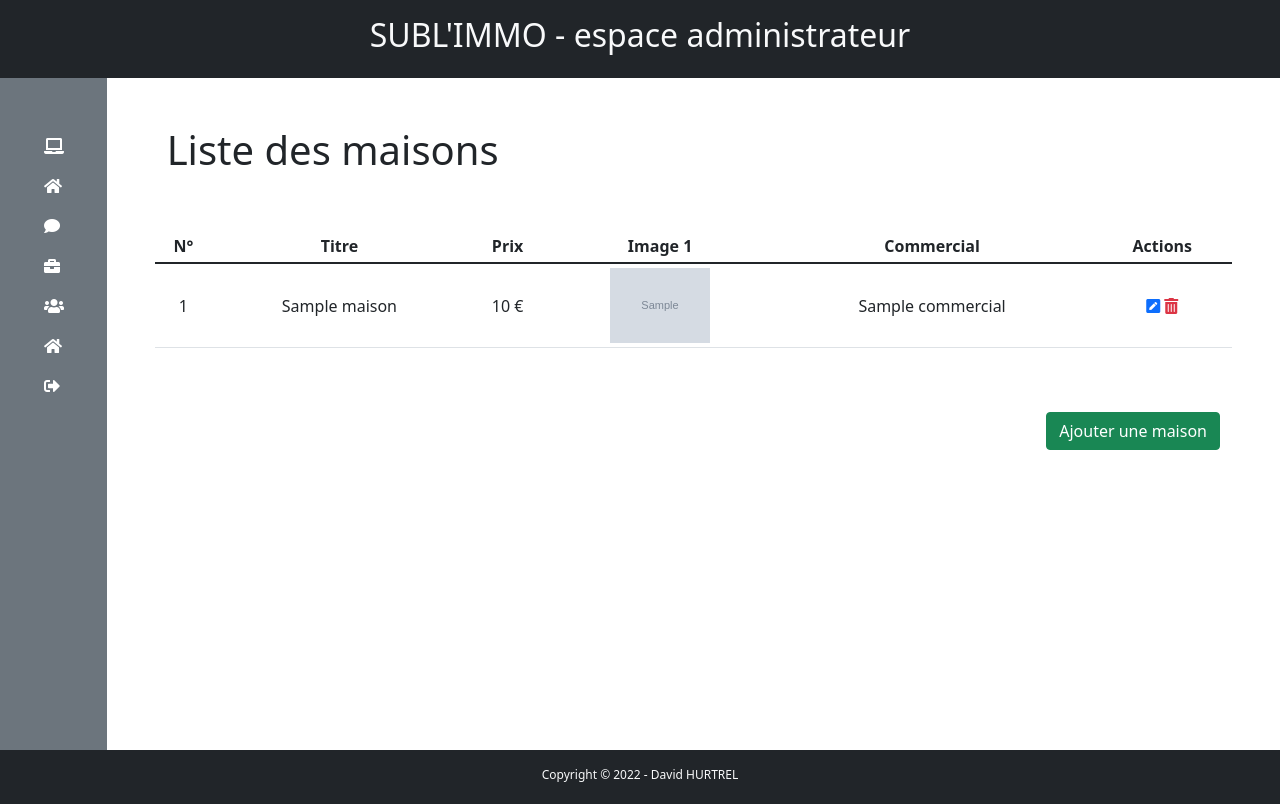
After one commit to davidHurtrel/dwwm20-sublimmo, a Symfony app: template templates/admin/maisons.html.twig in a window 1280 px wide. The commit adds this page. Run offline with Twig, Linux system fonts and the light colour scheme; the template is opened without the code that fills it: most values are stand-ins (such as "Sample title", 1, 10 or a date in 2020); grey boxes marked "Sample" are stand-in pictures; some libraries are stand-ins or nearby versions.

Commit message:
admin base setup with admin homepage and houses page

```diff
--- /dev/null
+++ b/public/css/admin.css
@@ -0,0 +1,45 @@
+/* **************************************** RESET **************************************** */
+
+    * {
+        margin: 0;
+        padding: 0;
+        list-style-type: none;
+        text-decoration: none;
+    }
+
+/* **************************************** GLOBAL **************************************** */
+
+    :root {
+        --color-white: #FFFFFF;
+        --color-light-grey: #BBBBBB;
+    }
+
+    * {
+        font-size: lighter;
+    }
+
+/* **************************************** NAV **************************************** */
+
+    nav {
+        min-height: calc(100vh - 78.4px - 50px);
+    }
+
+        nav a {
+            color: var(--color-white);
+        }
+
+            nav a:hover {
+                color: var(--color-light-grey);
+            }
+
+/* **************************************** TABLE **************************************** */
+
+    table img {
+        width: 100px;
+    }
+
+/* **************************************** FOOTER **************************************** */
+
+    footer p {
+        font-size: 0.75em;
+    }
--- /dev/null
+++ b/templates/admin/maisons.html.twig
@@ -0,0 +1,41 @@
+{% extends 'baseAdmin.html.twig' %}
+
+{% block title %}maisons{% endblock %}
+
+{% block body %}
+
+    <h1 class="pb-5">Liste des maisons</h1>
+
+    <table class="table text-center table-hover table-sm">
+        <thead>
+            <tr>
+                <th>N°</th>
+                <th>Titre</th>
+                <th>Prix</th>
+                <th>Image 1</th>
+                <th>Commercial</th>
+                <th>Actions</th>
+            </tr>
+        </thead>
+        <tbody>
+            {% for maison in maisons|reverse %}
+                <tr>
+                    <td class="align-middle">{{ loop.revindex }}</td>
+                    <td class="align-middle">{{ maison.title }}</td>
+                    <td class="align-middle">{{ maison.price|number_format(0, ',', ' ') }} €</td>
+                    <td class="align-middle"><img src="{{ asset('img/' ~ maison.img1) }}" alt="photo principale {{ maison.title }}"></td>
+                    <td class="align-middle">{{ maison.commercial.name }}</td>
+                    <td class="align-middle">
+                        <a href="#" class="text-primary"><i class="fas fa-pen-square"></i></a>
+                        <a href="#" class="text-danger"><i class="fas fa-trash-alt"></i></a>
+                    </td>
+                </tr>
+            {% endfor %}
+        </tbody>
+    </table>
+
+    <div class="d-flex justify-content-end my-5">
+        <a href="#" class="btn btn-success">Ajouter une maison</a>
+    </div>
+
+{% endblock %}
--- a/templates/base.html.twig
+++ b/templates/base.html.twig
@@ -33,7 +33,7 @@
                     <p><a href="{{ path('home') }}">accueil</a></p>
                     <p><a href="{{ path('maison_index') }}">maisons</a></p>
                     <p><a href="#">contact</a></p>
-                    <p><a href="#">admin</a></p>
+                    <p><a href="{{ path('admin') }}">admin</a></p>
                 </div>
                 <div class="col-4 my-auto">
                     <img src="{{ asset('img/logo.png') }}" alt="logo SUBL'IMMO" class="w-100">
--- /dev/null
+++ b/templates/baseAdmin.html.twig
@@ -0,0 +1,72 @@
+<!DOCTYPE html>
+
+<html lang="fr">
+
+    <head>
+
+        <meta charset="UTF-8">
+        <meta http-equiv="X-UA-Compatible" content="IE=edge">
+        <meta name="viewport" content="width=device-width, initial-scale=1.0">
+        <meta name="description" content="Espace administrateur du site Subl'immo">
+        <meta name="keywords" content="sublimmo espace administrateur admin">
+        <meta name="author" content="David HURTREL">
+
+        <title>SUBLIMMO - admin - {% block title %}{% endblock %}</title>
+
+        <link rel="stylesheet" href="https://cdn.jsdelivr.net/npm/bootstrap@5.1.3/dist/css/bootstrap.min.css">
+        <link rel="stylesheet" href="https://cdnjs.cloudflare.com/ajax/libs/font-awesome/5.15.4/css/all.min.css">
+        <link rel="stylesheet" href="{{ asset('css/admin.css') }}">
+
+        {% block stylesheets %}{% endblock %}
+
+    </head>
+
+    <body>
+
+        <header class="container-fluid text-center bg-dark text-light p-3">
+            <div class="row">
+                <div class="col-12">
+                    <h2>SUBL'IMMO - espace administrateur</h2>
+                </div>
+            </div>
+        </header>
+
+        <main class="container-fluid">
+            <div class="row">
+
+                <div class="col-1 bg-secondary text-light" id="aside">
+                    <nav>
+                        <ul class="pt-5">
+                            <li class="py-2"><a href="{{ path('admin') }}" title="accueil administrateur"><i class="fas fa-laptop"></i></a></li>
+                            <li class="py-2"><a href="{{ path('admin_maison_index') }}" title="maisons"><i class="fas fa-home"></i></a></li>
+                            <li class="py-2"><a href="#" title="commentaires"><i class="fas fa-comment"></i></a></li>
+                            <li class="py-2"><a href="#" title="commerciaux"><i class="fas fa-briefcase"></i></a></li>
+                            <li class="py-2"><a href="#" title="utilisateurs"><i class="fas fa-users"></i></a></li>
+                            <li class="py-2"><a href="#" title="accueil site"><i class="fas fa-home"></i></a></li>
+                            <li class="py-2"><a href="#" title="déconnexion"><i class="fas fa-sign-out-alt"></i></a></li>
+                        </ul>
+                    </nav>
+                </div>
+
+                <div class="col-11" id="content">
+                    <div class="row p-5">
+                        {% block body %}{% endblock %}
+                    </div>
+                </div>
+
+            </div>
+        </main>
+
+        <footer class="container-fluid text-center bg-dark text-light pt-3 pb-1">
+            <p>Copyright © 2022 - David HURTREL</p>
+        </footer>
+
+        <script src="https://cdn.jsdelivr.net/npm/bootstrap@5.1.3/dist/js/bootstrap.min.js"></script>
+        <script src="https://cdn.jsdelivr.net/npm/bootstrap@5.1.3/dist/js/bootstrap.bundle.min.js"></script>
+        <script src="{{ asset('js/script.js') }}"></script>
+
+        {% block javascripts %}{% endblock %}
+
+    </body>
+
+</html>
```
Also changed, not shown: src/Controller/AdminController.php (added, +18 -0 lines), src/Controller/MaisonController.php (+9 -0 lines), templates/admin/index.html.twig (added, +11 -0 lines).
